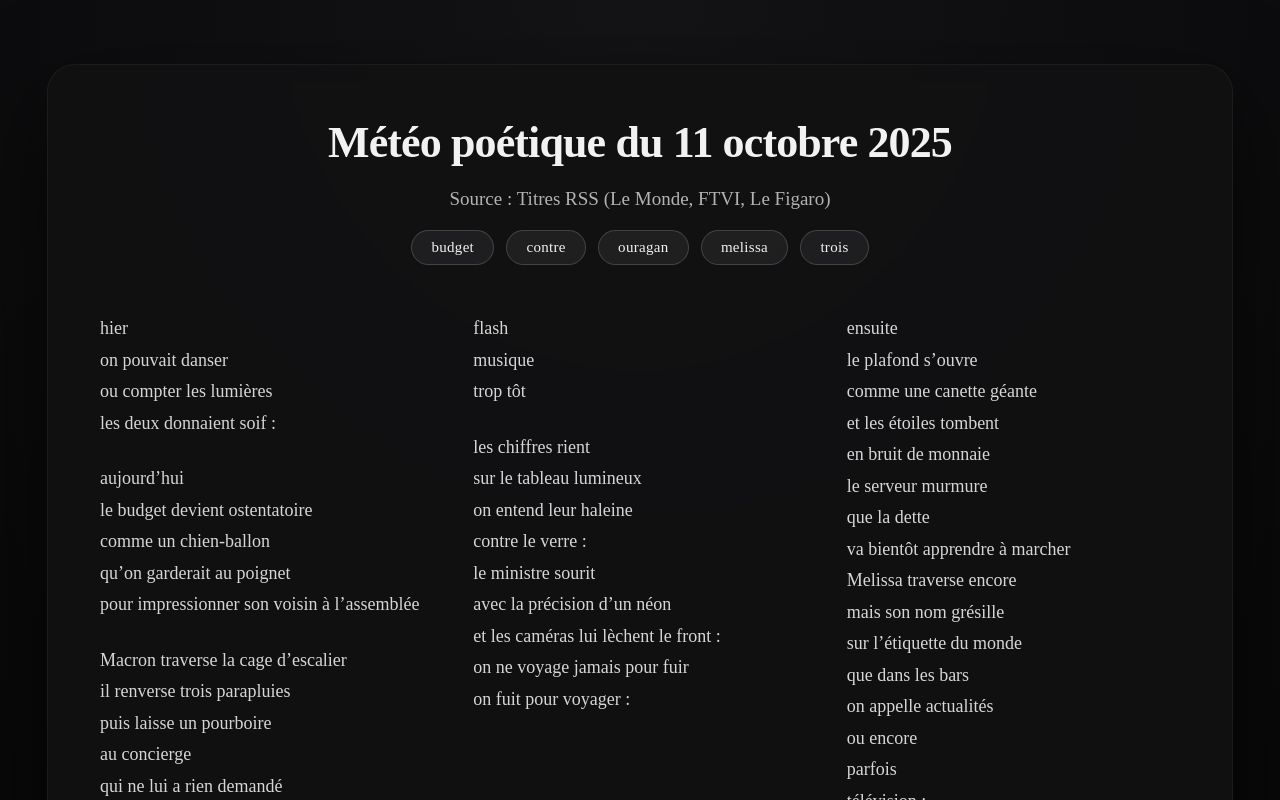
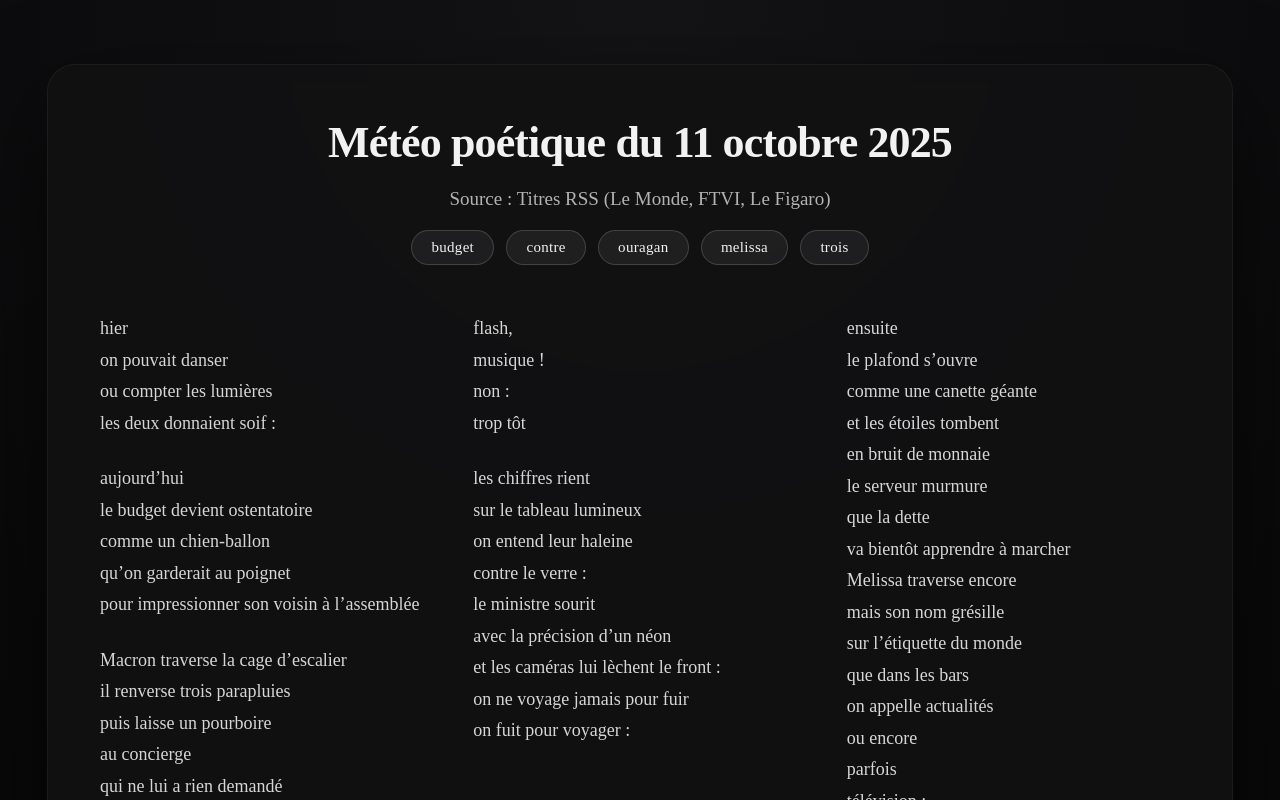
Before and after one commit to mthSmz/daily-words, a Next.js app: page / in a window 1280 px wide. Shown: the top 800 px of the page. Built offline with nearby package versions, Linux system fonts and the light colour scheme; no server answers.

Commit message:
Update page.jsx

```diff
--- a/app/page.jsx
+++ b/app/page.jsx
@@ -26,8 +26,9 @@ elle dit que la Jamaïque
 est un pays qu’on ferme
 à coups de zip et d’ouragan
 
-flash
-musique
+flash,
+musique !
+non :
 trop tôt
 
 les chiffres rient
```
